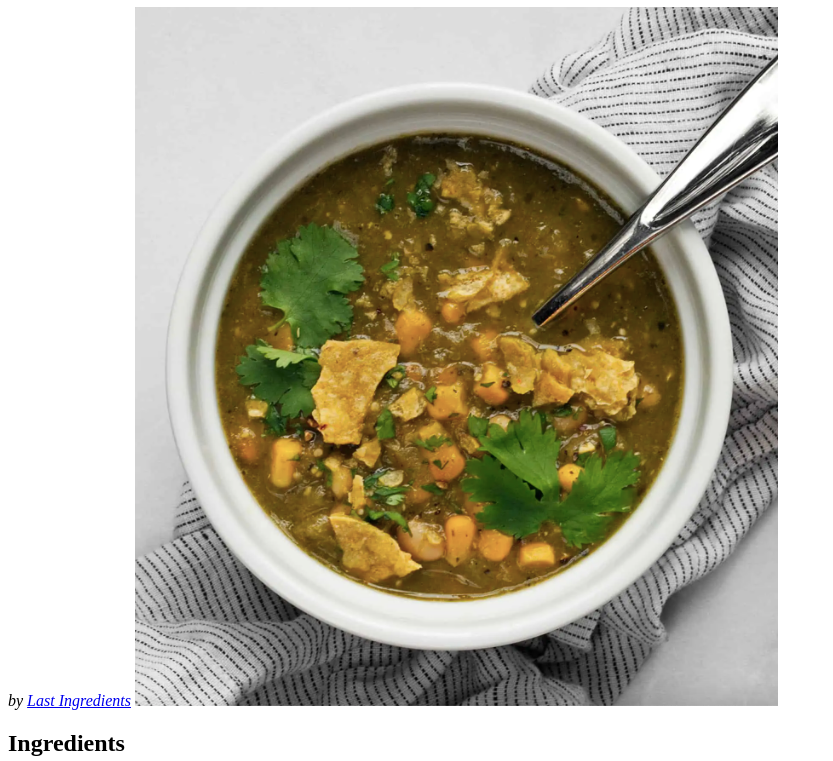
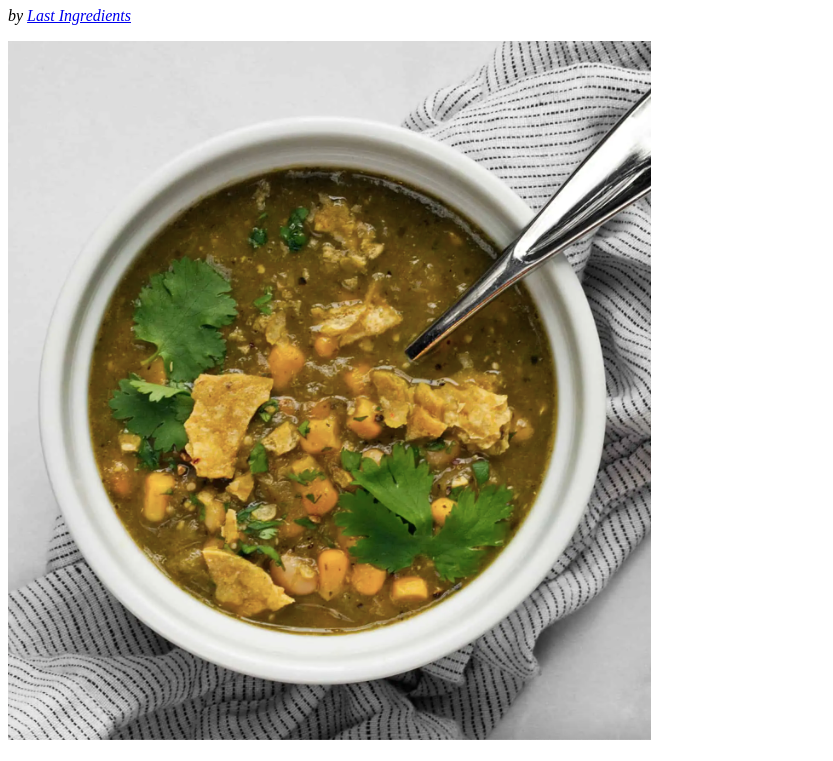
Before and after one commit to kristenmazza/odin-recipes, a plain HTML site: page recipes/vegetarian-chile-verde.html in a window 1280 px wide. Shown: the part 73-834 px from the top of the page, without its empty margins (0-833 px from the left). Drawn offline with Linux system fonts and the light colour scheme.

Commit message:
Fix tag typo

```diff
--- a/recipes/vegetarian-chile-verde.html
+++ b/recipes/vegetarian-chile-verde.html
@@ -7,7 +7,7 @@
 
     <body>
         <h1>Vegetarian Chile Verde</h1>
-        <em>by <a href="https://www.lastingredient.com/chile-verde-with-white-beans/">Last Ingredients</a></em>
+        <p><em>by <a href="https://www.lastingredient.com/chile-verde-with-white-beans/">Last Ingredients</a></em></p>
         <img src="../images/vegetarian-chile-verde.png" alt="Vegetarian chile verde with white beans and corn, topped with tortilla chips and cilantro">
         <h2>Ingredients</h2>
         <ul>
```
